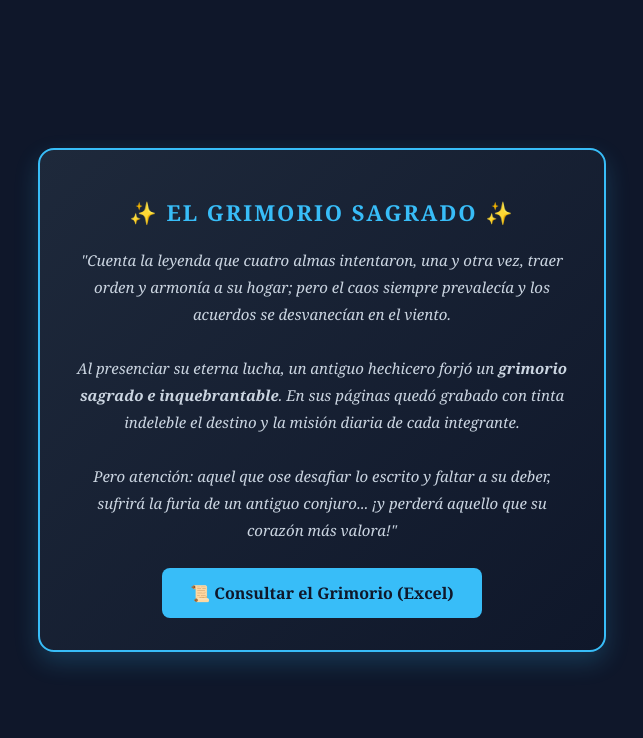
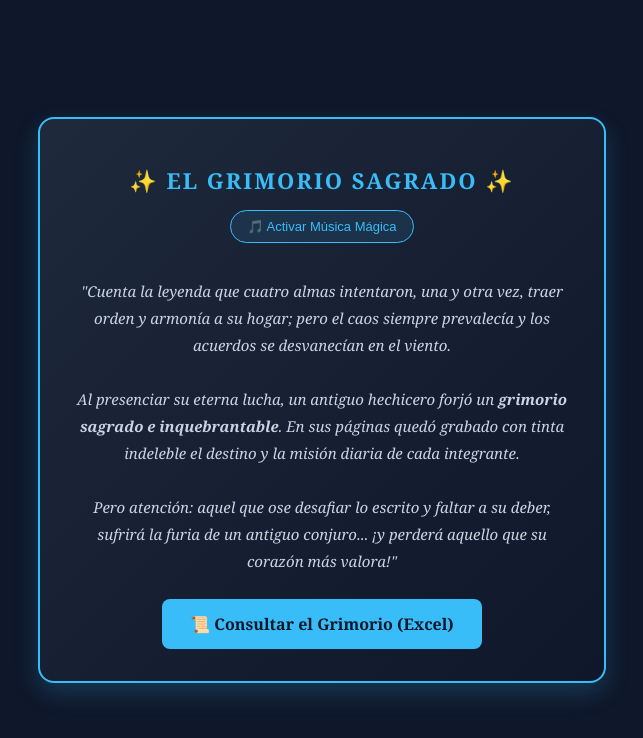
Before and after one commit to konnytoa7-create/grimorio-de-limpieza, a plain HTML site: page index.html in a window 1280 px wide. Shown: the whole page, without its empty margins (318-961 px from the left). Drawn offline with Linux system fonts and the light colour scheme.

Commit message:
Update index.html

```diff
--- a/index.html
+++ b/index.html
@@ -29,7 +29,7 @@
         h1 {
             color: #38bdf8;
             font-size: 22px;
-            margin-bottom: 20px;
+            margin-bottom: 15px;
             text-transform: uppercase;
             letter-spacing: 2px;
         }
@@ -39,6 +39,19 @@
             color: #cbd5e1;
             margin-bottom: 24px;
             font-style: italic;
+        }
+        .audio-btn {
+            background: rgba(56, 189, 248, 0.1);
+            border: 1px solid #38bdf8;
+            color: #38bdf8;
+            padding: 8px 16px;
+            border-radius: 20px;
+            font-size: 13px;
+            cursor: pointer;
+            margin-bottom: 20px;
+            display: inline-flex;
+            align-items: center;
+            gap: 8px;
         }
         .btn {
             display: inline-block;
@@ -59,12 +72,32 @@
 <body>
     <div class="card">
         <h1>✨ El Grimorio Sagrado ✨</h1>
+
+        <!-- Reproductor de Audio -->
+        <audio id="musica" loop src="musica.mp3"></audio>
+        <button class="audio-btn" onclick="toggleAudio()" id="btnAudio">🎵 Activar Música Mágica</button>
+
         <p>
             "Cuenta la leyenda que cuatro almas intentaron, una y otra vez, traer orden y armonía a su hogar; pero el caos siempre prevalecía y los acuerdos se desvanecían en el viento.<br><br>
             Al presenciar su eterna lucha, un antiguo hechicero forjó un <strong>grimorio sagrado e inquebrantable</strong>. En sus páginas quedó grabado con tinta indeleble el destino y la misión diaria de cada integrante.<br><br>
             Pero atención: aquel que ose desafiar lo escrito y faltar a su deber, sufrirá la furia de un antiguo conjuro... ¡y perderá aquello que su corazón más valora!"
         </p>
-        <a href="https://1drv.ms/x/c/891146d2cd967ead/IQCI6GlDwPVHRK8AqMqdcQXEAXdry7AUHNioQ7mYEmdBXpg?e=tPmOhU" target="_blank" class="btn">📜 Consultar el Grimorio (Excel)</a>
+
+        <a href="https://1drv.ms/x/c/891146d2cd967ead/IQCI6GlDwPVHRK8AqMqdcQXEAXdry7AUHNioQ7mYEmdBXpg?e=Gs0Hb5" target="_blank" class="btn">📜 Consultar el Grimorio (Excel)</a>
     </div>
+
+    <script>
+        function toggleAudio() {
+            var audio = document.getElementById("musica");
+            var btn = document.getElementById("btnAudio");
+            if (audio.paused) {
+                audio.play();
+                btn.innerHTML = "🔊 Música Sonando...";
+            } else {
+                audio.pause();
+                btn.innerHTML = "🎵 Activar Música Mágica";
+            }
+        }
+    </script>
 </body>
 </html>
```
